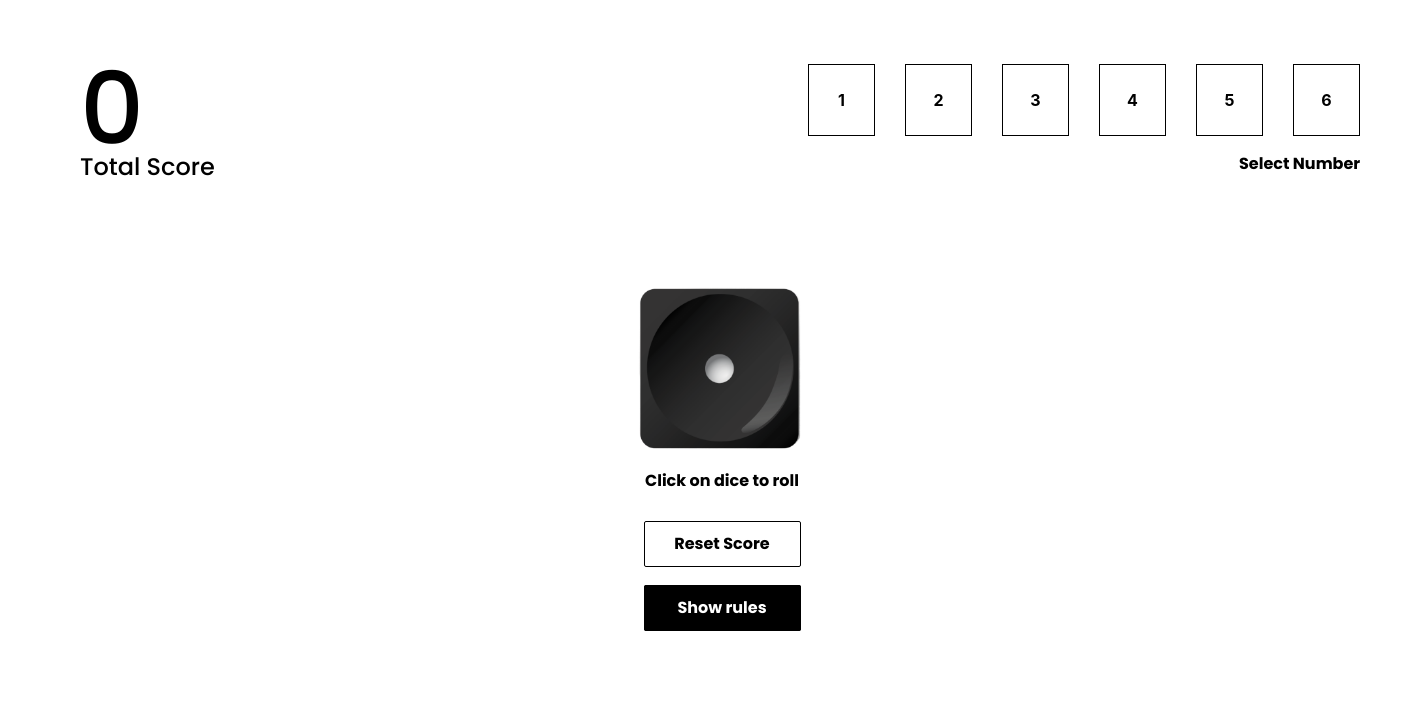
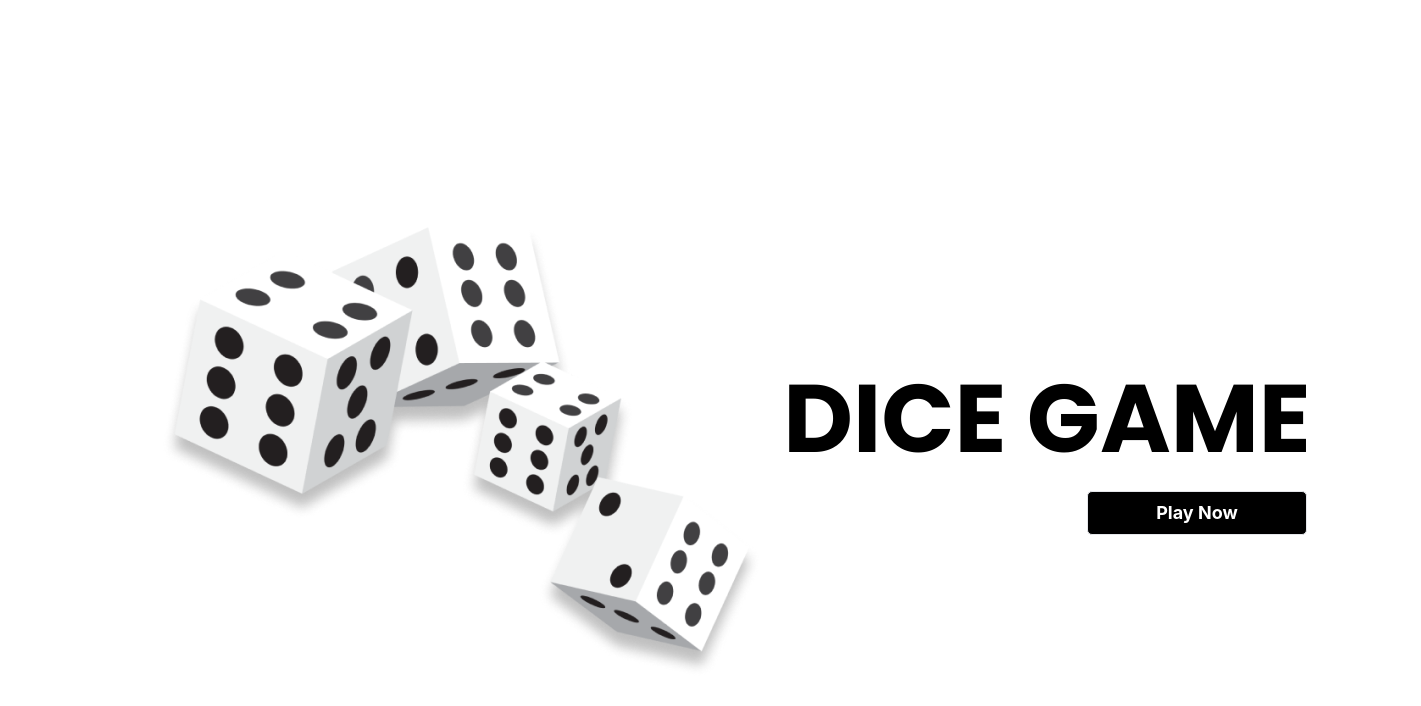
Before and after one commit to chaharhimanshu1004/Dice-Game, a React (Create React App) app: page / in a window 1280 px wide. Shown: the top 706 px of the page, 1421 px wide, since content can reach past the window. Built offline with nearby package versions, Linux system fonts and the light colour scheme.

Commit message:
Routes defined

```diff
--- a/package.json
+++ b/package.json
@@ -8,6 +8,7 @@
     "@testing-library/user-event": "^13.5.0",
     "react": "^18.2.0",
     "react-dom": "^18.2.0",
+    "react-router-dom": "^6.21.1",
     "react-scripts": "5.0.1",
     "web-vitals": "^2.1.4"
   },
--- a/src/App.js
+++ b/src/App.js
@@ -2,16 +2,21 @@
 import './App.css';
 import Home from './Pages/Home';
 import Game from './Pages/Game';
+import {Routes,Route,BrowserRouter} from 'react-router-dom'
+
+
+
 
 function App() {
   return (
-    <div>
-      {/* <Home></Home> */}
-      <Game></Game>
+    <BrowserRouter>
+    <Routes>
+      <Route path='/' element={<Home></Home>}></Route>
+      <Route path='/game' element={<Game></Game>}></Route>
 
+    </Routes>
+    </BrowserRouter>
 
-
-    </div>
   );
 }
 
--- a/src/Pages/Home.js
+++ b/src/Pages/Home.js
@@ -1,7 +1,12 @@
 import React from 'react'
+import {useNavigate } from 'react-router-dom'
 import dices from '../assets/dices.png'
 
 export default function Home() {
+    const navigate = useNavigate();
+    function handleClick(){
+        navigate('/game');
+    }
     return (
         <div>
             <div className='flex gap-[5px]' style={{ width: "1182px", height: "522px", marginTop: "180px", marginLeft: "129px" }}>
@@ -14,7 +19,7 @@ export default function Home() {
                             DICE GAME
                         </div>
                         <div className='ml-[300px]'>
-                            <button className="border w-[220px] h-[44px] rounded-[5px] bg-[rgba(0,0,0,1)] text-white text-lg font-bold">Play Now</button>
+                            <button className=" border w-[220px] h-[44px] rounded-[5px] bg-[rgba(0,0,0,1)] text-white text-lg font-bold" onClick={handleClick}>Play Now</button>
                         </div>
                     </div>
 
```
Also changed, not shown: 1 other file (tests, documents, lock files or other folders).
